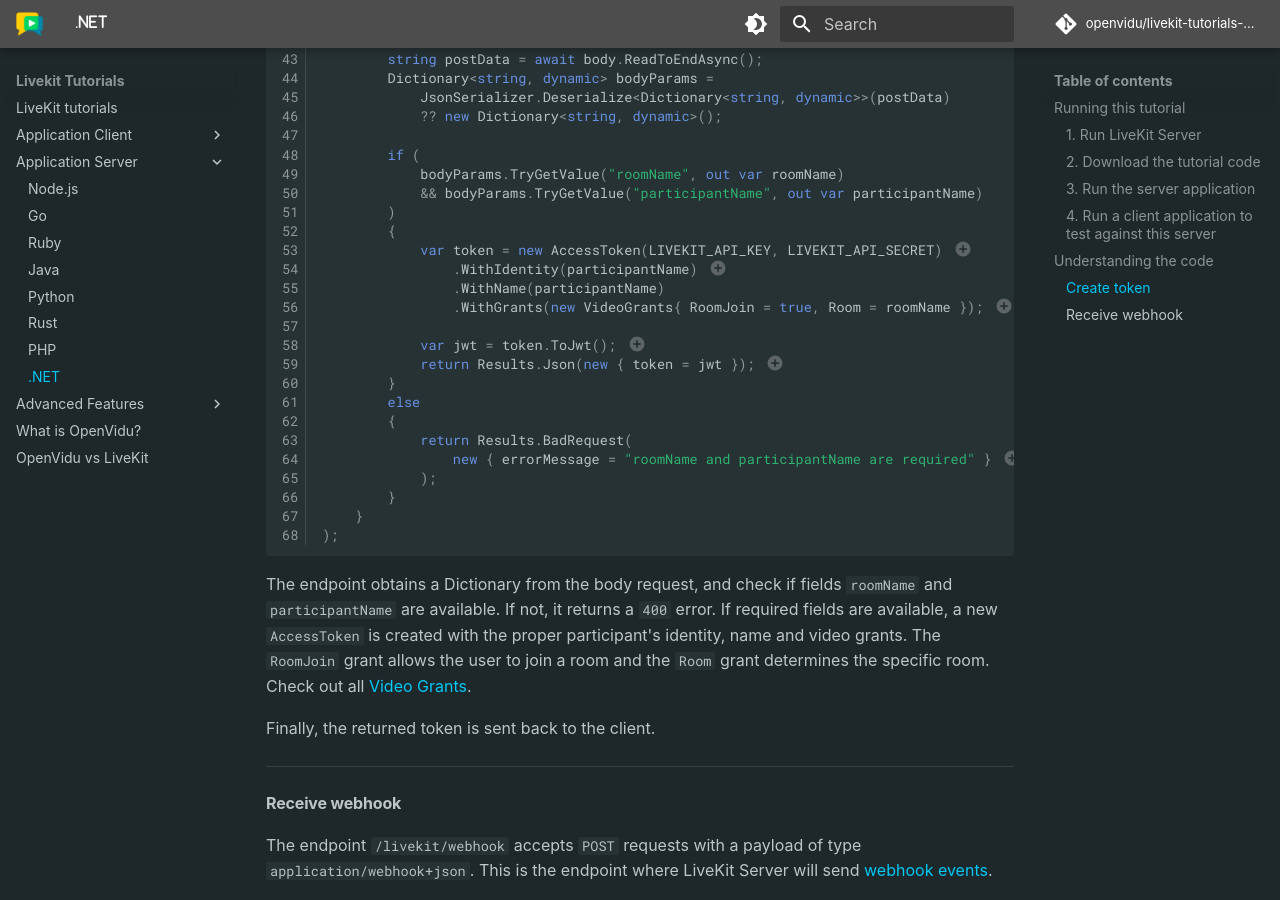
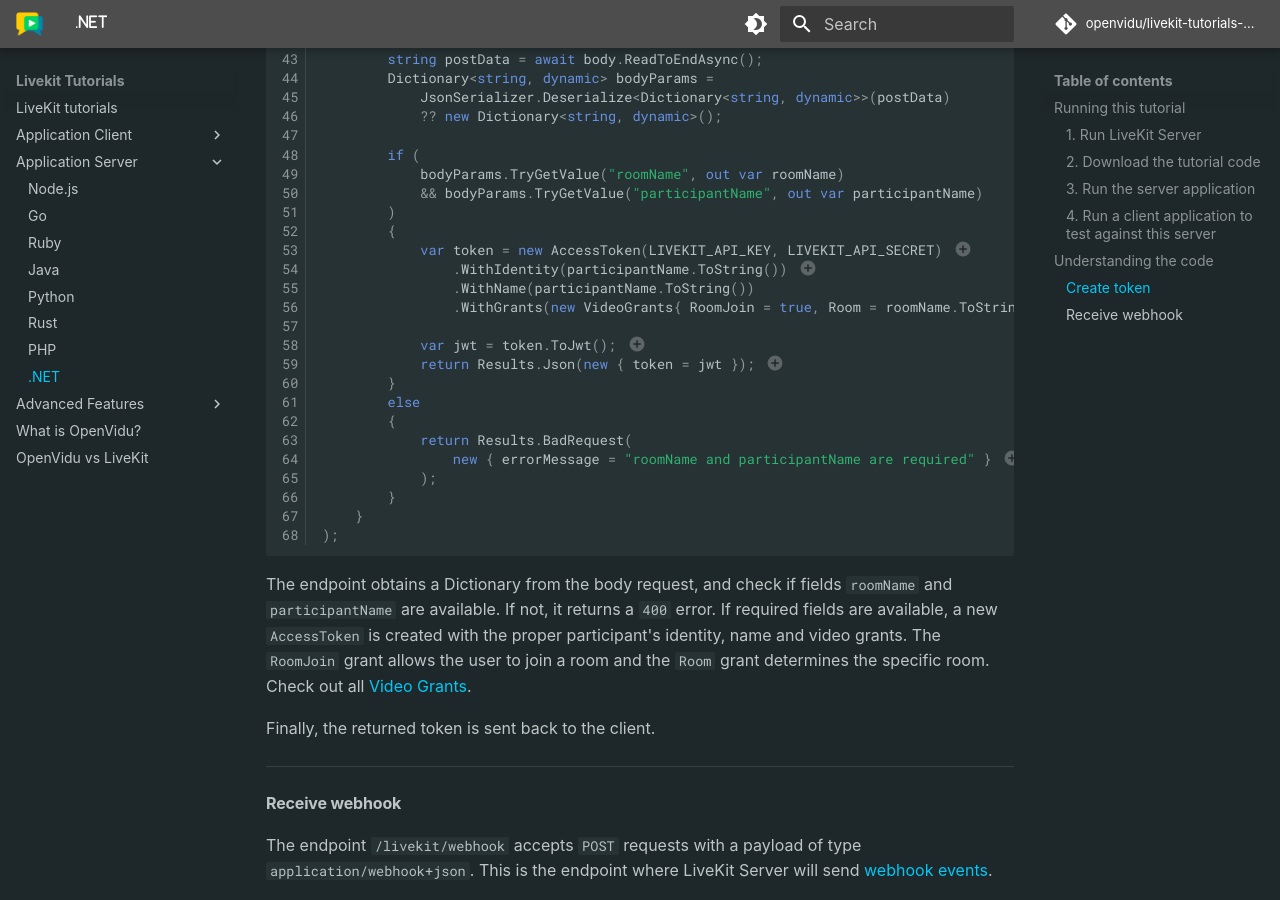
Before and after one commit to sanyaade-teachings/livekit-tutorials-docs, an MkDocs documentation site: the page built from docs/tutorials/application-server/dotnet.md, in a window 1280 px wide and 900 px high, scrolled down 4413 px. Built offline with MkDocs 1.6.1 and Material for MkDocs 9.7.7, drawn with Linux system fonts in a browser that asks for light colours; some web fonts are replaced; comment, search, counter and statistics services are not loaded.

Commit message:
Update dotnet tutorial

```diff
--- a/docs/tutorials/application-server/dotnet.md
+++ b/docs/tutorials/application-server/dotnet.md
@@ -122,9 +122,9 @@
         )
         {
             var token = new AccessToken(LIVEKIT_API_KEY, LIVEKIT_API_SECRET) // (2)!
-                .WithIdentity(participantName) // (3)!
-                .WithName(participantName)
-                .WithGrants(new VideoGrants{ RoomJoin = true, Room = roomName }); // (4)!
+                .WithIdentity(participantName.ToString()) // (3)!
+                .WithName(participantName.ToString())
+                .WithGrants(new VideoGrants{ RoomJoin = true, Room = roomName.ToString() }); // (4)!
 
             var jwt = token.ToJwt(); // (5)!
             return Results.Json(new { token = jwt }); // (6)!
```
